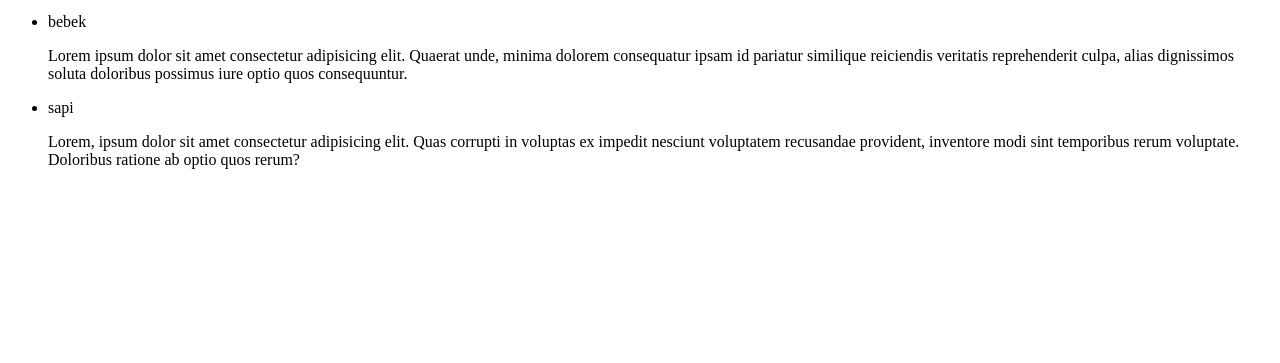
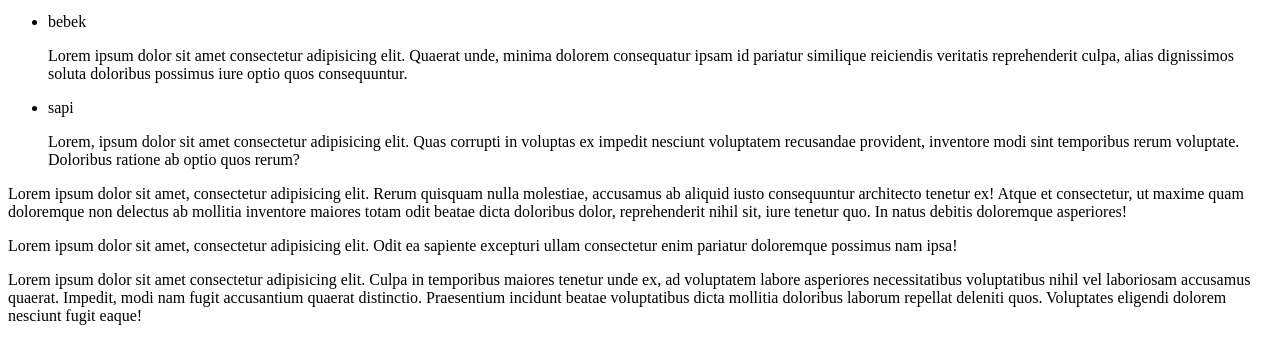
Before and after one commit to kadhisarei/post-test, a plain HTML site: page index.html in a window 1280 px wide. Shown: the part 153-516 px from the top of the page. Drawn offline with Linux system fonts and the light colour scheme.

Commit message:
menambahkan 3 paraghrap

```diff
--- a/index.html
+++ b/index.html
@@ -17,5 +17,9 @@
             <li>sapi <p>Lorem, ipsum dolor sit amet consectetur adipisicing elit. Quas corrupti in voluptas ex impedit nesciunt voluptatem recusandae provident, inventore modi sint temporibus rerum voluptate. Doloribus ratione ab optio quos rerum?</p></li>
         </ul>
     </div>
+
+    <p>Lorem ipsum dolor sit amet, consectetur adipisicing elit. Rerum quisquam nulla molestiae, accusamus ab aliquid iusto consequuntur architecto tenetur ex! Atque et consectetur, ut maxime quam doloremque non delectus ab mollitia inventore maiores totam odit beatae dicta doloribus dolor, reprehenderit nihil sit, iure tenetur quo. In natus debitis doloremque asperiores!</p>
+    <p>Lorem ipsum dolor sit amet, consectetur adipisicing elit. Odit ea sapiente excepturi ullam consectetur enim pariatur doloremque possimus nam ipsa!</p>
+    <p>Lorem ipsum dolor sit amet consectetur adipisicing elit. Culpa in temporibus maiores tenetur unde ex, ad voluptatem labore asperiores necessitatibus voluptatibus nihil vel laboriosam accusamus quaerat. Impedit, modi nam fugit accusantium quaerat distinctio. Praesentium incidunt beatae voluptatibus dicta mollitia doloribus laborum repellat deleniti quos. Voluptates eligendi dolorem nesciunt fugit eaque!</p>
 </body>
 </html>
```
